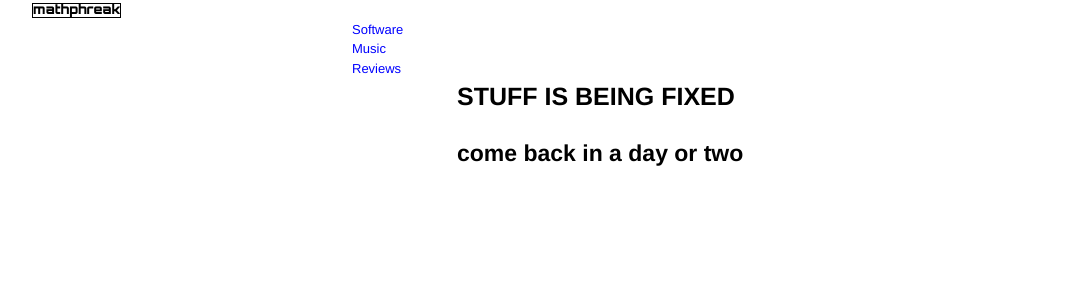
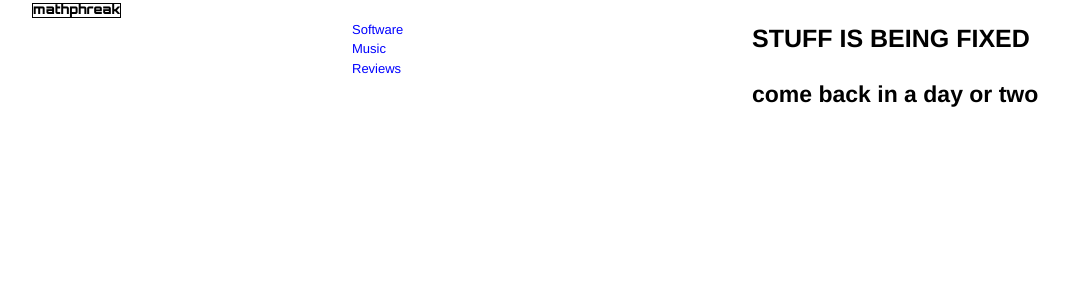
Before and after one commit to mathphreak/mathphreak.github.io, a Jekyll site: the page built from index.html, in a window 1280 px wide. Shown: the top 300 px of the page, without its empty margins (58-1127 px from the left). Built offline with Jekyll 4.4.1, drawn with Linux system fonts in a browser that asks for light colours.

Commit message:
fixin' still

```diff
--- a/css/style.css
+++ b/css/style.css
@@ -1,7 +1,3 @@
-#sidebar {
-	float: left;
-}
-
 a:link, a:visited {
 	text-decoration: none;
 	color: blue;
@@ -15,17 +11,9 @@
 	font-family: Helvetica, Georgia, sans-serif;
 }
 
-#content {
-	padding-left: 25px;
-}
-
 #mathphreak {
 	border: 1px solid black;
 	background-color: white;
 	font-family: OrbitronBlack;
 	color: black;
 }
-
-ul, ol {
-	padding-left: 12px;
-}
```
